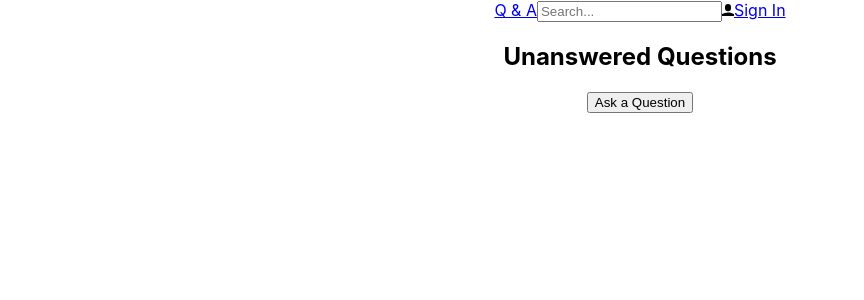
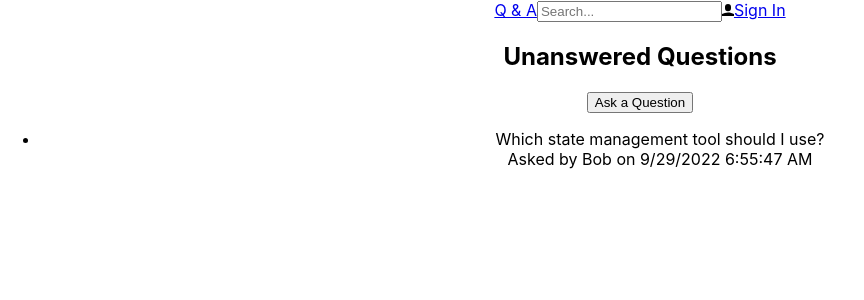
Before and after one commit to msenor/QandA, a React (Create React App) app in the folder frontend/: page / in a window 1280 px wide. Shown: the top 300 px of the page, without its empty margins (0-864 px from the left). Built offline with nearby package versions, Linux system fonts and the light colour scheme.

Commit message:
Wire up the components

```diff
--- a/frontend/src/HomePage.tsx
+++ b/frontend/src/HomePage.tsx
@@ -1,4 +1,6 @@
 import React from 'react';
+import { QuestionList } from './QuestionList';
+import { getUnansweredQuestions } from './QuestionsData';
 
 export const HomePage = () => (
   <div>
@@ -6,5 +8,6 @@
       <h2>Unanswered Questions</h2>
       <button>Ask a Question</button>
     </div>
+    <QuestionList data={getUnansweredQuestions()} />
   </div>
 );
--- a/frontend/src/Question.tsx
+++ b/frontend/src/Question.tsx
@@ -9,8 +9,8 @@
   <div>
     <div>{data.title}</div>
     <div>
-      {`Asked by ${data.userName} on ${data.created.toLocaleDateString()}
-       ${data.created.toLocaleTimeString()}`}
+      {`Asked by ${data.userName} on
+       ${data.created.toLocaleDateString()} ${data.created.toLocaleTimeString()}`}
     </div>
   </div>
 );
--- a/frontend/src/QuestionList.tsx
+++ b/frontend/src/QuestionList.tsx
@@ -1,5 +1,6 @@
 import React from 'react';
 import { QuestionData } from './QuestionsData';
+import { Question } from './Question';
 
 interface Props {
   data: QuestionData[];
@@ -8,7 +9,9 @@
 export const QuestionList = ({ data }: Props) => (
   <ul>
     {data.map((question) => (
-      <li key={question.questionId}></li>
+      <li key={question.questionId}>
+        <Question data={question} />
+      </li>
     ))}
   </ul>
 );
```
